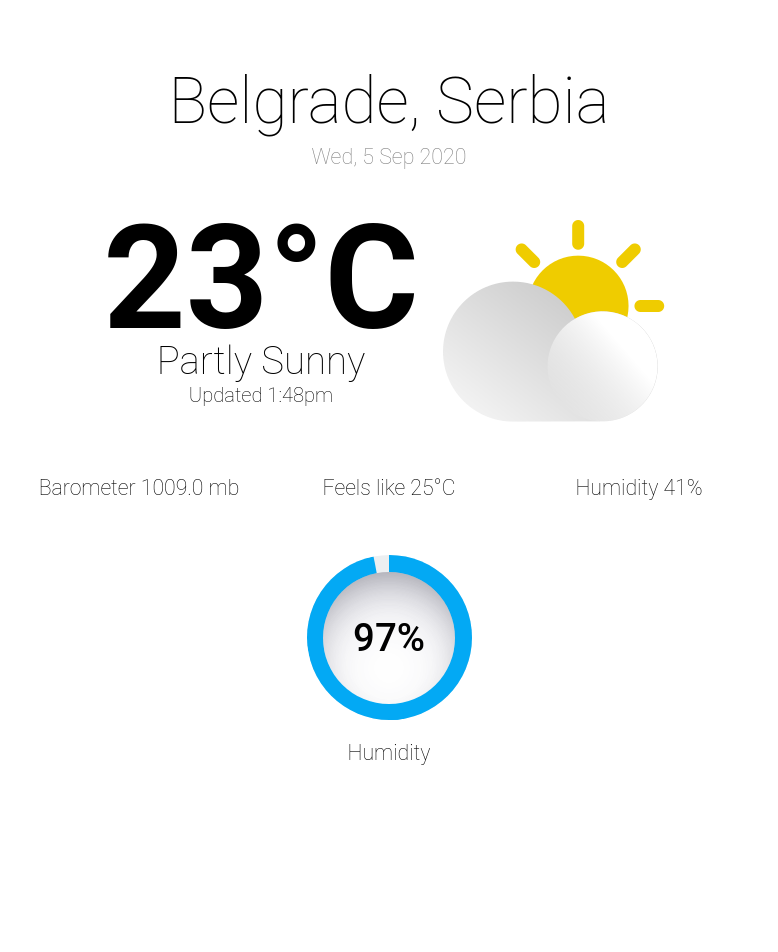
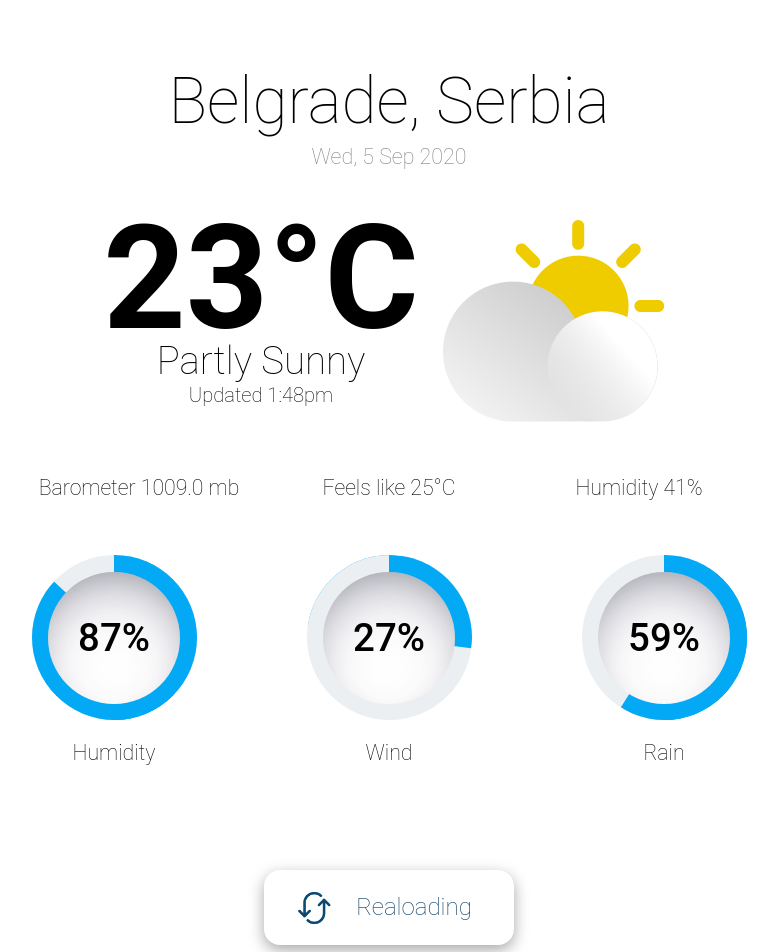
Before and after one commit to frederico-kluser/react-weather-app, a React (Create React App) app: page / in a window 1280 px wide. Shown: the top 952 px of the page, without its empty margins (251-1029 px from the left). Before the commit the page ends 820 px from the top, so only its background shows below. Built offline with nearby package versions, Linux system fonts and the light colour scheme.

Commit message:
Add animated button,

```diff
--- /dev/null
+++ b/src/components/Button/index.tsx
@@ -0,0 +1,12 @@
+import ButtonContainer, { Icon } from './styled';
+import "./style.css";
+
+const Button = () => (
+  <ButtonContainer id="Button">
+    <Icon className='icon' src={require('../../assets/icon.png')} />
+    <Icon className='animation' src={require('../../assets/gif.gif')} />
+    Realoading
+  </ButtonContainer>
+);
+
+export default Button;
--- /dev/null
+++ b/src/components/Button/style.css
@@ -0,0 +1,11 @@
+.animation {
+  opacity: 0;
+}
+
+:is(#Button:hover, #Button:active) > .animation {
+  opacity: 1;
+}
+
+:is(#Button:hover, #Button:active) > .icon {
+  opacity: 0;
+}
--- /dev/null
+++ b/src/components/Button/styled.ts
@@ -0,0 +1,43 @@
+import styled from 'styled-components';
+import { mobileChanges } from '../../utils/style';
+
+const ButtonContainer = styled.div`
+            user-select: none; /* Non-prefixed version, currently supported by Chrome, Edge, Opera and Firefox */
+        -ms-user-select: none; /* Internet Explorer/Edge */
+       -moz-user-select: none; /* Old versions of Firefox */
+     -khtml-user-select: none; /* Konqueror HTML */
+    -webkit-user-select: none; /* Safari */
+  -webkit-touch-callout: none; /* iOS Safari */
+  border-radius: 16px;
+  box-shadow: rgba(0, 0, 0, 0.35) 0px 5px 15px;
+  color: #0d3f66;
+  font-size: 1.5em;
+  height: 75px;
+  line-height: 75px;
+  margin: 0 auto;
+  margin-bottom: 50px;
+  margin-top: 50px;
+  padding-left: 50px;
+  position: relative;
+  transition: all 0.25s;
+  width: 250px;
+  ${mobileChanges('margin-top: 0px;')}
+
+  &:hover {
+    box-shadow: rgba(0, 0, 0, 0.24) 0px 3px 8px;
+  }
+
+  &:active {
+    box-shadow: rgba(50, 50, 93, 0.25) 0px 30px 60px -12px inset, rgba(0, 0, 0, 0.3) 0px 18px 36px -18px inset;
+  }
+`;
+
+export const Icon = styled.img`
+  left: 25px;
+  position: absolute;
+  top: 12.5px;
+  width: 50px;
+`;
+
+
+export default ButtonContainer;
--- a/src/components/CirclePercentage/styled.ts
+++ b/src/components/CirclePercentage/styled.ts
@@ -14,6 +14,7 @@ const CirclePercentageContainer = styled.div`
   margin: 55px;
   margin-top: 55px;
   ${mobileChanges(`
+    margin: 0;
     margin-top: 25px;
     display: flex;
     flex-direction: column;
@@ -29,7 +30,7 @@ export const Wrapper = styled.div`
   width: 165px;
 `;
 
-const wrapperChildStyle = `
+export const WrapperChild = styled.div`
   height: 100%;
   left: 0;
   position: absolute;
@@ -37,24 +38,19 @@ const wrapperChildStyle = `
   width: 100%;
 `;
 
-export const Left = styled.div<percentageInterface>`
-  ${wrapperChildStyle}
+export const Left = styled(WrapperChild)<percentageInterface>`
   transform: rotate(${({ percentage }) => percentage * 3.6 > 180 ? 180 : percentage * 3.6}deg);
   z-index: 1;
 `;
 
-export const MaskLeft = styled.div`
-  ${wrapperChildStyle}
+export const MaskLeft = styled(WrapperChild)`
   z-index: 1;
 `;
 
-export const MaskRight = styled.div`
-  ${wrapperChildStyle}
-`;
+export const MaskRight = styled(WrapperChild)``;
 
 
-export const Right = styled.div<percentageInterface>`
-  ${wrapperChildStyle}
+export const Right = styled(WrapperChild)<percentageInterface>`
   ${({ percentage }) => (percentage - 50) * 3.6 <= 180 && (percentage - 50) > 0 ? `
     transform: scale(1) rotate(${(percentage - 50) * 3.6}deg);
   ` : `
--- a/src/pages/home/index.tsx
+++ b/src/pages/home/index.tsx
@@ -1,3 +1,4 @@
+import Button from '../../components/Button';
 import CirclePercentage from '../../components/CirclePercentage';
 import Flex from '../../components/Flex';
 import Image from '../../components/Icon';
@@ -20,8 +21,11 @@ const Home = () => (
       <ScondaryText text="Humidity 41%" />
     </Flex>
     <Flex row>
-      <CirclePercentage text="Humidity" percentage={97} />
+      <CirclePercentage text="Humidity" percentage={87} />
+      <CirclePercentage text="Wind" percentage={27} />
+      <CirclePercentage text="Rain" percentage={59} />
     </Flex>
+    <Button />
   </Flex>
 );
 
```
